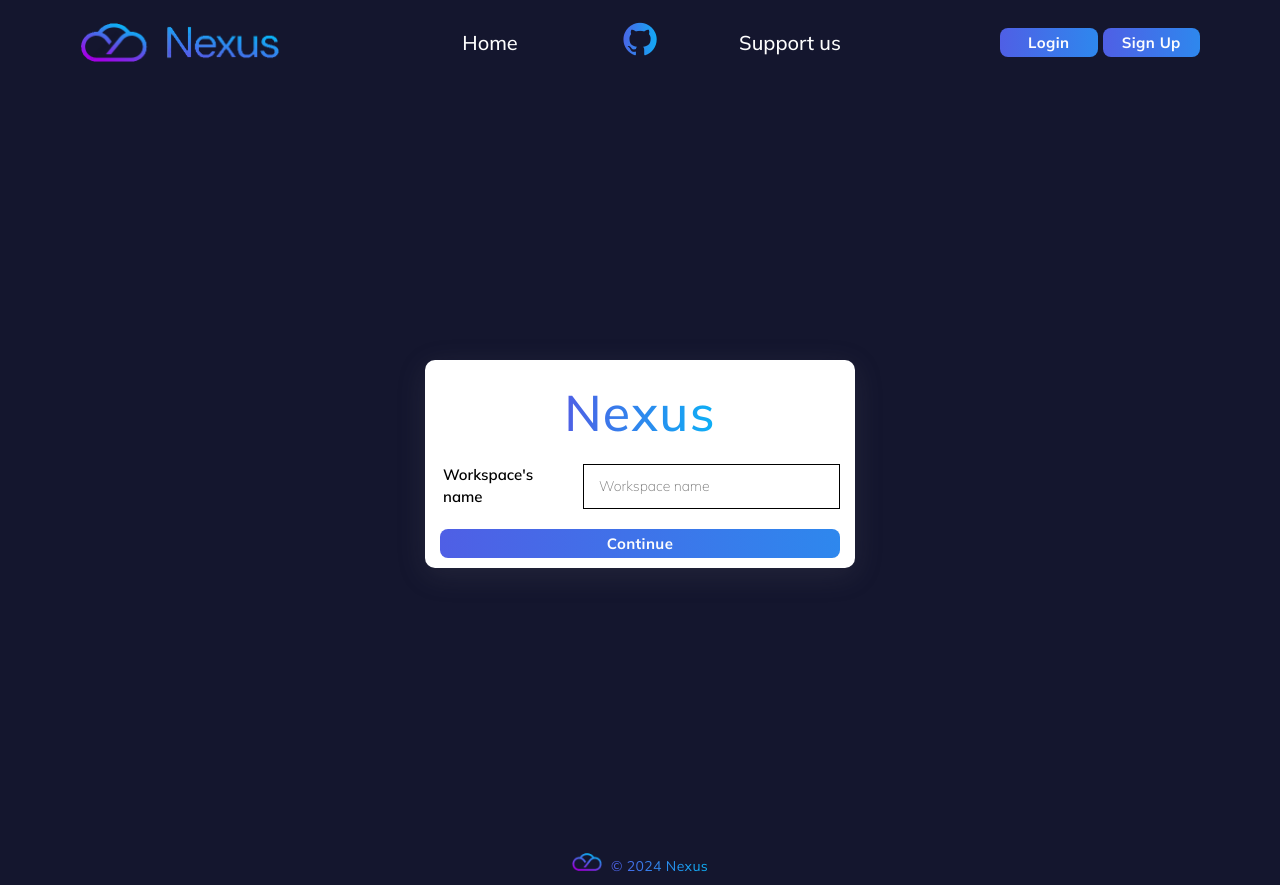
After one commit to Ciollo/Nexus, a PHP site: page /pages/insertWorkspaceName.html in a window 1280 px wide. The commit adds this page. Run offline with PHP 8.4, Linux system fonts and the light colour scheme; some libraries are stand-ins or nearby versions.

Commit message:
insert workspace

```diff
--- a/src/includes/register.php
+++ b/src/includes/register.php
@@ -37,7 +37,7 @@ if (
             if ($conn->query($insert_query) === TRUE) {
                 $_SESSION['logged'] = true;
                 $_SESSION['email'] = $email;
-                header("Location: ../pages/main.html");
+                header("Location: ../pages/insertWorkspaceName.html");
             } else {
                 $_SESSION['logged'] = false;
                 echo "<script>alert('Errore durante l'inserimento nel database!'); window.location.href = '../pages/register.html';</script>";
--- /dev/null
+++ b/src/pages/insertWorkspaceName.html
@@ -0,0 +1,90 @@
+<!DOCTYPE html>
+<html lang="en">
+
+<head>
+    <meta charset="UTF-8">
+    <meta name="viewport" content="width=device-width, initial-scale=1.0">
+
+    <link href='https://unpkg.com/boxicons@2.1.4/css/boxicons.min.css' rel='stylesheet'>
+    <link rel="icon" type="image/x-icon" href="../assets/images/nexus_favicon.ico">
+    <link rel="stylesheet" href="../assets/css/style.css">
+    <title>Login</title>
+</head>
+
+<body class="site-bg animated-body">
+    <div class="page-container">
+        <div class="content-wrap">
+            <header class="header" data-barba="wrapper">
+                <div class="container-logo">
+                    <img src="../assets/images/Nexus_logo_no_bg.png" alt="Nexus logo" class="logo no-cursor-effect"
+                        id="nexusLogo">
+                </div>
+                <nav class="container-navbar">
+                    <ul class="top-nav-items">
+                        <li>
+                            <a href="home.html" class="link-navbar no-cursor-effect">Home</a>
+                        </li>
+                        <li>
+                            <a href="https://github.com/Ciollo/Nexus" target="_blank"><i
+                                    class='bx bxl-github icon-navbar no-cursor-effect'></i></a>
+                        </li>
+                        <li>
+                            <a href="https://ko-fi.com/ciollo" target="_blank"
+                                class="link-navbar no-cursor-effect">Support us</a>
+                        </li>
+                    </ul>
+                </nav>
+                <div class="container-buttons-go-to">
+                    <button class="btn-default btn-go-to-sign-in navbar-btn-go-to-sign-in no-cursor-effect"
+                        id="btnGoToSignIn">Login</button>
+                    <button class="btn-default btn-go-to-sign-up navbar-btn-go-to-sign-up no-cursor-effect" id="btnGoToSignUp">Sign
+                        Up</button>
+                </div>
+            </header>
+            <div class="centered-container-page">
+                <div class="login-card no-cursor-effect">
+                    <div class="container-login-card-title">
+                        <!-- <h1 class="title-nexus-login-card">Nexus</h1> -->
+                        <span class="title-nexus-login-card">
+                            Nexus
+                        </span>
+                    </div>
+                    <form method="post" action="../includes/login.php">
+                        <div class="container-input-form">
+                            <label class="label-input-form">Workspace's name</label>
+                            <input type="text" class="input-form border-default" name="emailUtente" id="workspaceName"
+                                aria-describedby="emailHelp" placeholder="Workspace name" required>
+                        </div>
+                        <div id="continue-container" class="container-btn-form">
+                            <button class="btn-default btn-continue" id="btn-continue">Continue</button>
+                        </div>
+                    </form>
+                </div>
+            </div>
+        </div>
+    </div>
+
+    </div>
+    <footer class="footer">
+        <div class="no-cursor-effect">
+            <img class="logo-mini-footer" src="../assets/images/Nexus_only_logo_no_bg.png">
+            <span>
+                © 2024 Nexus
+            </span>
+        </div>
+    </footer>
+    </div>
+
+    <div class="cursor-light"></div>
+
+    <script src="https://ajax.googleapis.com/ajax/libs/jquery/3.5.1/jquery.min.js"></script>
+    <script src="https://cdn.jsdelivr.net/npm/bootstrap@5.3.3/dist/js/bootstrap.bundle.min.js"
+        integrity="sha384-YvpcrYf0tY3lHB60NNkmXc5s9fDVZLESaAA55NDzOxhy9GkcIdslK1eN7N6jIeHz"
+        crossorigin="anonymous"></script>
+    <script src="http://cdnjs.cloudflare.com/ajax/libs/gsap/1.18.0/TweenMax.min.js"></script>
+    <script type="module" src="../assets/js/pages/login.js"></script>
+    <script src="../assets/js/utils/cursor.js"></script>
+
+</body>
+
+</html>
```
